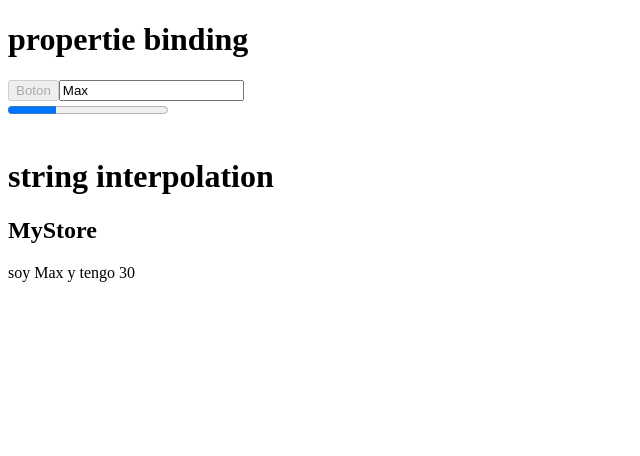
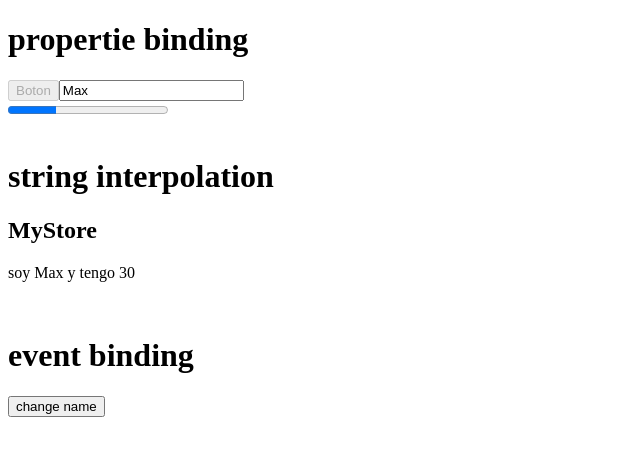
Before and after one commit to geffrys/angularStore, an Angular app: page / in a window 1280 px wide. Shown: the top 456 px of the page, without its empty margins (0-640 px from the left). Built offline with nearby package versions, Linux system fonts and the light colour scheme.

Commit message:
event binding

```diff
--- a/src/app/app.component.html
+++ b/src/app/app.component.html
@@ -7,7 +7,6 @@
 <div>
   <progress max="100" [value]="getAge"></progress>
 </div>
-
 <br>
 
 <h1>string interpolation</h1>
@@ -17,3 +16,9 @@
   </h2>
   <p>soy {{getName}} y tengo {{getAge}}</p>
 </div>
+
+<br>
+<h1>event binding</h1>
+<div>
+  <button (click)="changeName()">change name</button>
+</div>
--- a/src/app/app.component.ts
+++ b/src/app/app.component.ts
@@ -22,4 +22,7 @@ export class AppComponent {
   get getIsDisabled() {
     return this.isDisabled;
   }
+  changeName() {
+    this.name = 'Ana';
+  }
 }
```
